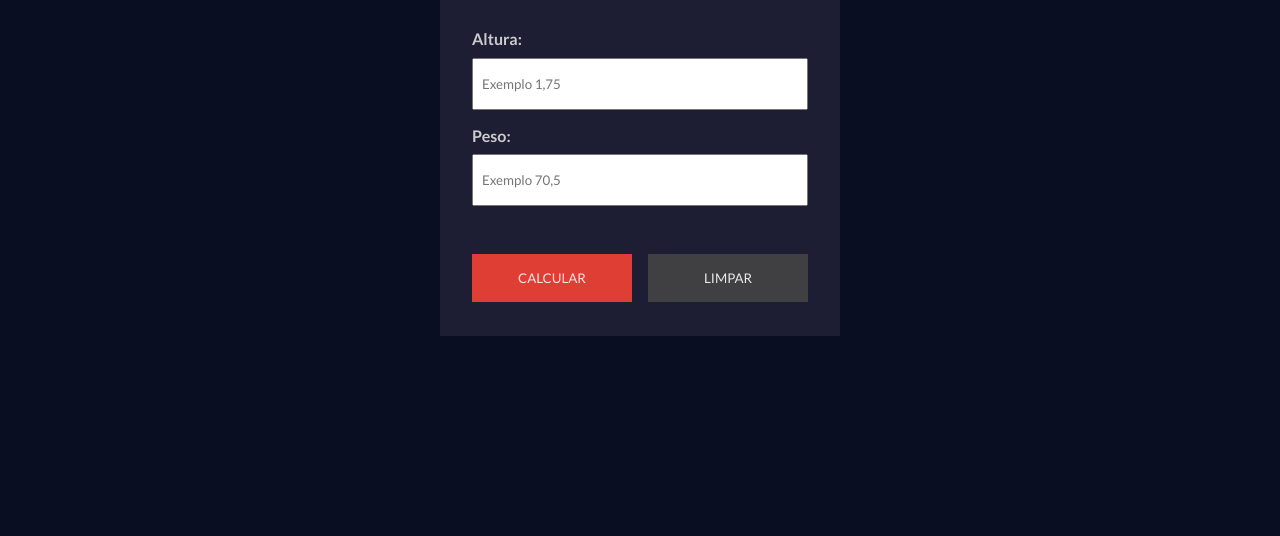
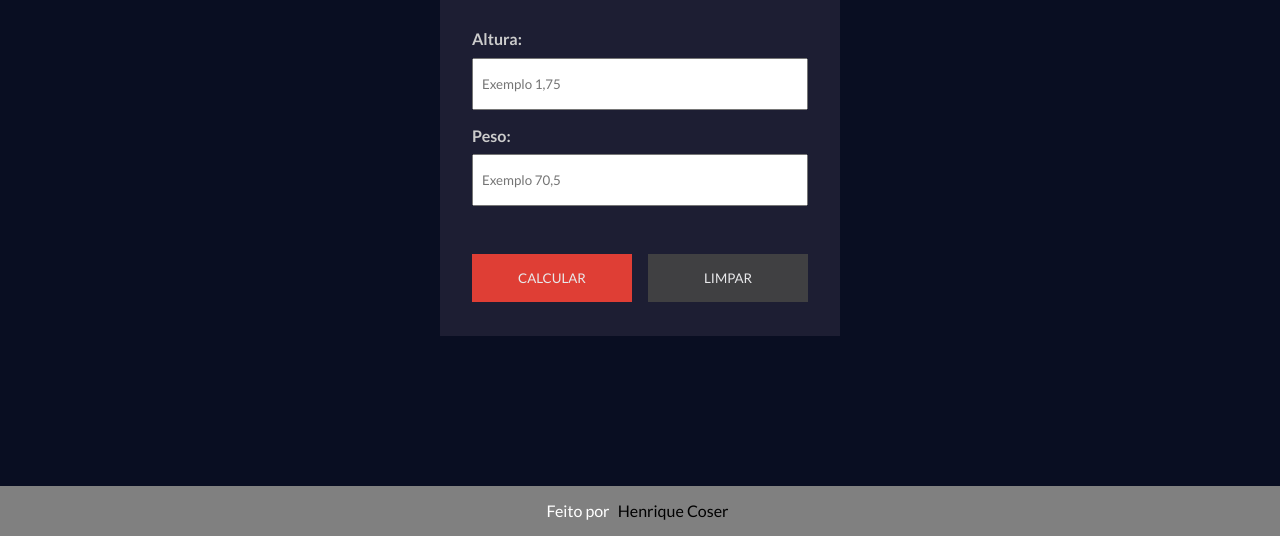
Before and after one commit to henriqueHca/CODES, a plain HTML site: page calculadoraIMC/index.html in a window 1280 px wide. Shown: the part 264-800 px from the top of the page. Drawn offline with Linux system fonts and the light colour scheme.

Commit message:
Adicionado footer

```diff
--- a/calculadoraIMC/css/style.css
+++ b/calculadoraIMC/css/style.css
@@ -147,3 +147,20 @@ button:hover {
 .high {
     color: #db1912;
 }
+
+/* Footer */
+footer {
+    position: absolute;
+    padding: 15px;
+    background-color: gray;
+    width: 100%;
+    text-align: center;
+    height: 50px;
+    bottom: 0;
+}
+
+footer a {
+    color: black;
+    margin: 5px;
+    text-decoration: none;
+}
--- a/calculadoraIMC/index.html
+++ b/calculadoraIMC/index.html
@@ -60,5 +60,8 @@
         <button id="back-btn">Voltar</button>
       </div>
     </div>
+    <footer class="footer">
+      Feito por <a href="https://github.com/henriqueHca">Henrique Coser</a>
+    </footer>
   </body>
 </html>
```
